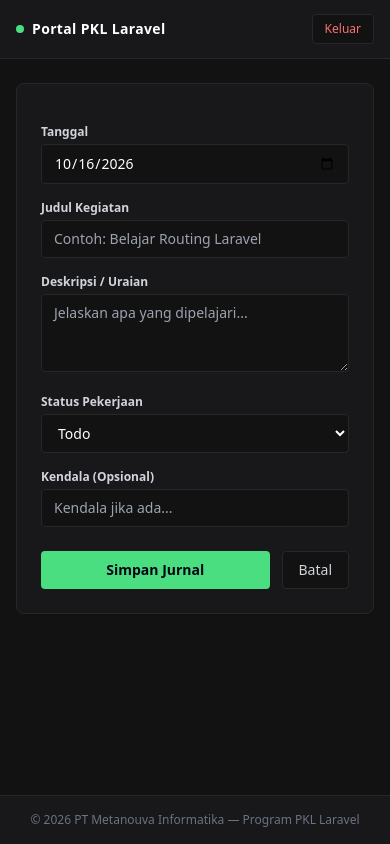
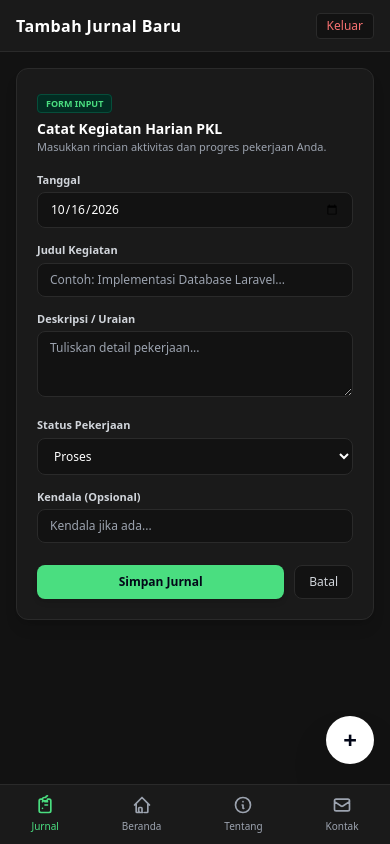
Before and after one commit to rusit591-byte/pkl-laravel-dark, a Laravel app: page /jurnals/create in a window 390 px wide. Run offline with Laravel 12, Linux system fonts and the light colour scheme; a user stored in the database is signed in; data comes from the database, SQL or seed files in the repository; some libraries are stand-ins or nearby versions.

Commit message:
feat: Menyelaraskan seluruh halaman dengan design mobile app dark minimalis

```diff
--- a/resources/views/jurnals/create.blade.php
+++ b/resources/views/jurnals/create.blade.php
@@ -1,39 +1,55 @@
 @extends('layouts.app')
 
-@section('title', 'Tambah Jurnal')
+@section('title', 'Tambah Jurnal - PKL Laravel')
 @section('header_title', 'Tambah Jurnal Baru')
 
 @section('content')
-<div class="max-w-xl mx-auto bg-darkSurface border border-darkBorder rounded-lg p-6">
-    <form action="{{ route('jurnals.store') }}" method="POST" class="space-y-4">
+<div class="bg-cardSurface border border-borderSubtle rounded-xl p-5 shadow-lg">
+    <div class="mb-4">
+        <span class="text-[9px] uppercase font-semibold bg-emerald-950 text-accentGreen border border-emerald-900 px-2 py-0.5 rounded">Form Input</span>
+        <h2 class="text-sm font-bold text-white mt-1.5">Catat Kegiatan Harian PKL</h2>
+        <p class="text-[11px] text-gray-400">Masukkan rincian aktivitas dan progres pekerjaan Anda.</p>
+    </div>
+
+    <form action="{{ route('jurnals.store') }}" method="POST" class="space-y-3.5">
         @csrf
+
         <div>
-            <label class="block text-xs font-semibold text-gray-300 mb-1">Tanggal</label>
-            <input type="date" name="tanggal" value="{{ date('Y-m-d') }}" class="w-full bg-darkBase border border-darkBorder rounded px-3 py-2 text-sm text-white focus:outline-none focus:border-accentGreen" required>
+            <label class="block text-[11px] font-semibold text-gray-300 mb-1">Tanggal</label>
+            <input type="date" name="tanggal" value="{{ date('Y-m-d') }}" class="w-full bg-appBg border border-borderSubtle rounded-lg px-3 py-2 text-xs text-white focus:outline-none focus:border-accentGreen" required>
         </div>
+
         <div>
-            <label class="block text-xs font-semibold text-gray-300 mb-1">Judul Kegiatan</label>
-            <input type="text" name="judul" class="w-full bg-darkBase border border-darkBorder rounded px-3 py-2 text-sm text-white focus:outline-none focus:border-accentGreen" placeholder="Contoh: Belajar Routing Laravel" required>
+            <label class="block text-[11px] font-semibold text-gray-300 mb-1">Judul Kegiatan</label>
+            <input type="text" name="judul" placeholder="Contoh: Implementasi Database Laravel..." class="w-full bg-appBg border border-borderSubtle rounded-lg px-3 py-2 text-xs text-white focus:outline-none focus:border-accentGreen" required>
         </div>
+
         <div>
-            <label class="block text-xs font-semibold text-gray-300 mb-1">Deskripsi / Uraian</label>
-            <textarea name="deskripsi" rows="3" class="w-full bg-darkBase border border-darkBorder rounded px-3 py-2 text-sm text-white focus:outline-none focus:border-accentGreen" placeholder="Jelaskan apa yang dipelajari..." required></textarea>
+            <label class="block text-[11px] font-semibold text-gray-300 mb-1">Deskripsi / Uraian</label>
+            <textarea name="deskripsi" rows="3" placeholder="Tuliskan detail pekerjaan..." class="w-full bg-appBg border border-borderSubtle rounded-lg px-3 py-2 text-xs text-white focus:outline-none focus:border-accentGreen" required></textarea>
         </div>
+
         <div>
-            <label class="block text-xs font-semibold text-gray-300 mb-1">Status Pekerjaan</label>
-            <select name="status" class="w-full bg-darkBase border border-darkBorder rounded px-3 py-2 text-sm text-white focus:outline-none focus:border-accentGreen">
+            <label class="block text-[11px] font-semibold text-gray-300 mb-1">Status Pekerjaan</label>
+            <select name="status" class="w-full bg-appBg border border-borderSubtle rounded-lg px-3 py-2 text-xs text-white focus:outline-none focus:border-accentGreen">
                 <option value="todo">Todo</option>
-                <option value="proses">Proses</option>
+                <option value="proses" selected>Proses</option>
                 <option value="selesai">Selesai</option>
             </select>
         </div>
+
         <div>
-            <label class="block text-xs font-semibold text-gray-300 mb-1">Kendala (Opsional)</label>
-            <input type="text" name="kendala" class="w-full bg-darkBase border border-darkBorder rounded px-3 py-2 text-sm text-white focus:outline-none focus:border-accentGreen" placeholder="Kendala jika ada...">
+            <label class="block text-[11px] font-semibold text-gray-300 mb-1">Kendala (Opsional)</label>
+            <input type="text" name="kendala" placeholder="Kendala jika ada..." class="w-full bg-appBg border border-borderSubtle rounded-lg px-3 py-2 text-xs text-white focus:outline-none focus:border-accentGreen">
         </div>
-        <div class="flex gap-3 pt-2">
-            <button type="submit" class="flex-1 bg-accentGreen hover:bg-green-400 text-slate-950 font-bold py-2 rounded text-sm transition">Simpan Jurnal</button>
-            <a href="{{ route('jurnals.index') }}" class="px-4 py-2 bg-darkBase border border-darkBorder text-gray-300 text-sm rounded text-center hover:text-white">Batal</a>
+
+        <div class="flex gap-2.5 pt-2">
+            <button type="submit" class="flex-1 bg-accentGreen hover:bg-green-400 text-slate-950 font-bold py-2 rounded-lg text-xs transition shadow-md">
+                Simpan Jurnal
+            </button>
+            <a href="{{ route('jurnals.index') }}" class="px-3.5 py-2 bg-appBg border border-borderSubtle text-gray-300 text-xs rounded-lg text-center hover:text-white transition">
+                Batal
+            </a>
         </div>
     </form>
 </div>
--- a/resources/views/layouts/app.blade.php
+++ b/resources/views/layouts/app.blade.php
@@ -12,61 +12,92 @@
             theme: {
                 extend: {
                     colors: {
-                        darkBase: '#121212',     /* Background utama gelap minimalis */
-                        darkSurface: '#18181b',  /* Background card/container ala referensi */
-                        darkBorder: '#27272a',   /* Warna border garis tipis */
-                        accentGreen: '#4ade80',  /* Aksen hijau lembut */
+                        appBg: '#121212',          /* Background gelap pekat ala aplikasi */
+                        cardSurface: '#1a1a1a',    /* Warna card / permukaan list */
+                        borderSubtle: '#2a2a2a',   /* Warna garis pembatas tipis */
+                        accentGreen: '#4ade80',    /* Hijau indikator */
                     }
                 }
             }
         }
     </script>
-    <!-- Alpine.js untuk interaksi dropdown/menu -->
-    <script defer src="https://cdn.jsdelivr.net/npm/alpinejs@3.x.x/dist/cdn.min.js"></script>
+    <style>
+        body { background-color: #121212; color: #e5e7eb; }
+    </style>
 </head>
-<body class="bg-darkBase text-gray-100 min-h-screen flex flex-col font-sans antialiased">
+<body class="min-h-screen flex flex-col font-sans antialiased pb-20">
 
-    <!-- Navbar Atas Website -->
-    <header class="bg-darkSurface border-b border-darkBorder sticky top-0 z-50">
-        <div class="max-w-4xl mx-auto px-4 py-3.5 flex justify-between items-center">
-            <a href="{{ route('home') }}" class="text-sm font-bold text-white tracking-wide flex items-center gap-2">
-                <span class="w-2 h-2 rounded-full bg-accentGreen"></span> Portal PKL Laravel
-            </a>
-
-            <nav class="hidden sm:flex items-center space-x-1 text-xs font-medium">
-                <a href="{{ route('home') }}" class="px-3 py-1.5 rounded transition {{ request()->routeIs('home') ? 'bg-darkBorder text-accentGreen' : 'text-gray-400 hover:text-white' }}">Beranda</a>
-                <a href="{{ route('about') }}" class="px-3 py-1.5 rounded transition {{ request()->routeIs('about') ? 'bg-darkBorder text-accentGreen' : 'text-gray-400 hover:text-white' }}">Tentang</a>
-                <a href="{{ route('contact') }}" class="px-3 py-1.5 rounded transition {{ request()->routeIs('contact') ? 'bg-darkBorder text-accentGreen' : 'text-gray-400 hover:text-white' }}">Kontak</a>
-                @auth
-                    <a href="{{ route('jurnals.index') }}" class="px-3 py-1.5 rounded transition {{ request()->routeIs('jurnals*') ? 'bg-darkBorder text-accentGreen' : 'text-gray-400 hover:text-white' }}">Jurnal Harian</a>
-                @endauth
-            </nav>
-
-            <!-- Bagian Auth Kanan -->
+    <!-- Header Atas (Judul / Bulan & Tombol Aksi) -->
+    <header class="bg-cardSurface border-b border-borderSubtle sticky top-0 z-40 px-4 py-3">
+        <div class="max-w-md mx-auto flex items-center justify-between">
+            <h1 class="text-base font-bold text-white tracking-wide">
+                @yield('header_title', 'Jurnal Harian')
+            </h1>
             <div class="flex items-center gap-2">
                 @auth
-                    <span class="text-xs text-gray-300 hidden md:inline">Halo, <strong class="text-white">{{ Auth::user()->name }}</strong></span>
                     <form method="POST" action="{{ route('logout') }}">
                         @csrf
-                        <button type="submit" class="text-xs bg-darkBase border border-darkBorder text-red-400 px-3 py-1.5 rounded hover:bg-red-950/40 transition">Keluar</button>
+                        <button type="submit" class="text-xs text-red-400 bg-appBg border border-borderSubtle px-2.5 py-1 rounded hover:bg-red-950/30">Keluar</button>
                     </form>
                 @else
-                    <a href="{{ route('login') }}" class="text-xs text-gray-300 px-3 py-1.5 rounded bg-darkBase border border-darkBorder hover:text-white transition">Masuk</a>
-                    <a href="{{ route('register') }}" class="text-xs text-slate-950 font-bold bg-accentGreen px-3 py-1.5 rounded hover:bg-green-400 transition">Daftar</a>
+                    <a href="{{ route('login') }}" class="text-xs text-accentGreen font-semibold px-2.5 py-1 rounded bg-appBg border border-borderSubtle">Masuk</a>
                 @endauth
             </div>
         </div>
     </header>
 
-    <!-- Konten Utama -->
-    <main class="flex-1 max-w-4xl w-full mx-auto px-4 py-6">
+    <!-- Konten Utama (Dibatasi max-w-md agar proporsional seperti UI Mobile App di gambar) -->
+    <main class="flex-1 max-w-md w-full mx-auto px-4 py-4">
         @yield('content')
     </main>
 
-    <!-- Footer -->
-    <footer class="bg-darkSurface border-t border-darkBorder py-4 text-center text-xs text-gray-500">
-        <p>&copy; 2026 PT Metanouva Informatika — Program PKL Laravel</p>
-    </footer>
+    <!-- Floating Action Button (Tombol Tambah "+" Mengambang di Kanan Bawah ala Referensi) -->
+    @auth
+    <div class="fixed bottom-20 right-4 z-40 max-w-md w-full mx-auto flex justify-end pointer-events-none">
+        <a href="{{ route('jurnals.create') }}" class="pointer-events-auto bg-white text-slate-950 w-12 h-12 rounded-full flex items-center justify-center shadow-2xl font-bold text-2xl hover:bg-gray-200 transition">
+            +
+        </a>
+    </div>
+    @endauth
+
+    <!-- Bottom Navigation Bar (Identik dengan menu bawah di gambar referensi) -->
+    <nav class="fixed bottom-0 left-0 right-0 bg-cardSurface border-t border-borderSubtle z-50">
+        <div class="max-w-md mx-auto flex justify-around items-center py-2.5">
+
+            <!-- Tab Transaksi / Jurnal -->
+            <a href="{{ route('jurnals.index') }}" class="flex flex-col items-center gap-1 group">
+                <svg class="w-5 h-5 {{ request()->routeIs('jurnals*') ? 'text-accentGreen' : 'text-gray-400' }}" fill="none" stroke="currentColor" viewBox="0 0 24 24">
+                    <path stroke-linecap="round" stroke-linejoin="round" stroke-width="2" d="M9 5H7a2 2 0 00-2 2v12a2 2 0 002 2h10a2 2 0 002-2V7a2 2 0 00-2-2h-2M9 5a2 2 0 002 2h2a2 2 0 002-2M9 5a2 2 0 012-2h2a2 2 0 012-2m-3 7h3m-3 4h3m-6-4h.01M9 16h.01"/>
+                </svg>
+                <span class="text-[10px] font-medium {{ request()->routeIs('jurnals*') ? 'text-accentGreen' : 'text-gray-400' }}">Jurnal</span>
+            </a>
+
+            <!-- Tab Beranda / Aset -->
+            <a href="{{ route('home') }}" class="flex flex-col items-center gap-1 group">
+                <svg class="w-5 h-5 {{ request()->routeIs('home') ? 'text-accentGreen' : 'text-gray-400' }}" fill="none" stroke="currentColor" viewBox="0 0 24 24">
+                    <path stroke-linecap="round" stroke-linejoin="round" stroke-width="2" d="M3 12l2-2m0 0l7-7 7 7M5 10v10a1 1 0 001 1h3m10-11l2 2m-2-2v10a1 1 0 01-1 1h-3m-6 0a1 1 0 00-1-1v-4a1 1 0 011-1h2a1 1 0 011 1v4a1 1 0 001 1m-6 0h6"/>
+                </svg>
+                <span class="text-[10px] font-medium {{ request()->routeIs('home') ? 'text-accentGreen' : 'text-gray-400' }}">Beranda</span>
+            </a>
+
+            <!-- Tab Tentang -->
+            <a href="{{ route('about') }}" class="flex flex-col items-center gap-1 group">
+                <svg class="w-5 h-5 {{ request()->routeIs('about') ? 'text-accentGreen' : 'text-gray-400' }}" fill="none" stroke="currentColor" viewBox="0 0 24 24">
+                    <path stroke-linecap="round" stroke-linejoin="round" stroke-width="2" d="M13 16h-1v-4h-1m1-4h.01M21 12a9 9 0 11-18 0 9 9 0 0118 0z"/>
+                </svg>
+                <span class="text-[10px] font-medium {{ request()->routeIs('about') ? 'text-accentGreen' : 'text-gray-400' }}">Tentang</span>
+            </a>
+
+            <!-- Tab Kontak / Lainnya -->
+            <a href="{{ route('contact') }}" class="flex flex-col items-center gap-1 group">
+                <svg class="w-5 h-5 {{ request()->routeIs('contact') ? 'text-accentGreen' : 'text-gray-400' }}" fill="none" stroke="currentColor" viewBox="0 0 24 24">
+                    <path stroke-linecap="round" stroke-linejoin="round" stroke-width="2" d="M3 8l7.89 5.26a2 2 0 002.22 0L21 8M5 19h14a2 2 0 002-2V7a2 2 0 00-2-2H5a2 2 0 00-2 2v10a2 2 0 002 2z"/>
+                </svg>
+                <span class="text-[10px] font-medium {{ request()->routeIs('contact') ? 'text-accentGreen' : 'text-gray-400' }}">Kontak</span>
+            </a>
+
+        </div>
+    </nav>
 
 </body>
 </html>
```
Also changed, not shown: resources/views/jurnals/edit.blade.php (added, +56 -0 lines), resources/views/jurnals/index.blade.php (+32 -21 lines), resources/views/pages/about.blade.php (+15 -13 lines), resources/views/pages/contact.blade.php (+20 -17 lines), resources/views/pages/home.blade.php (+13 -12 lines).
